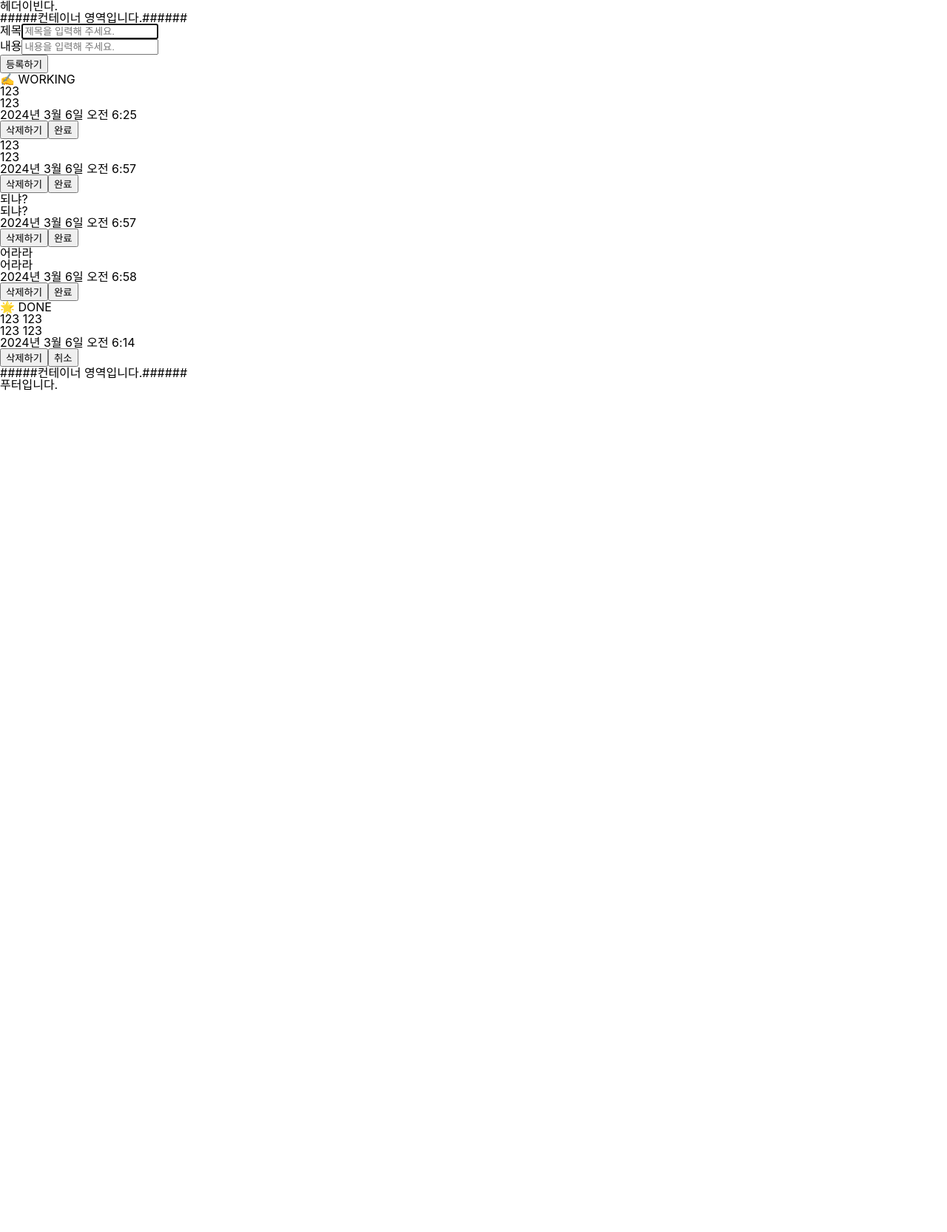
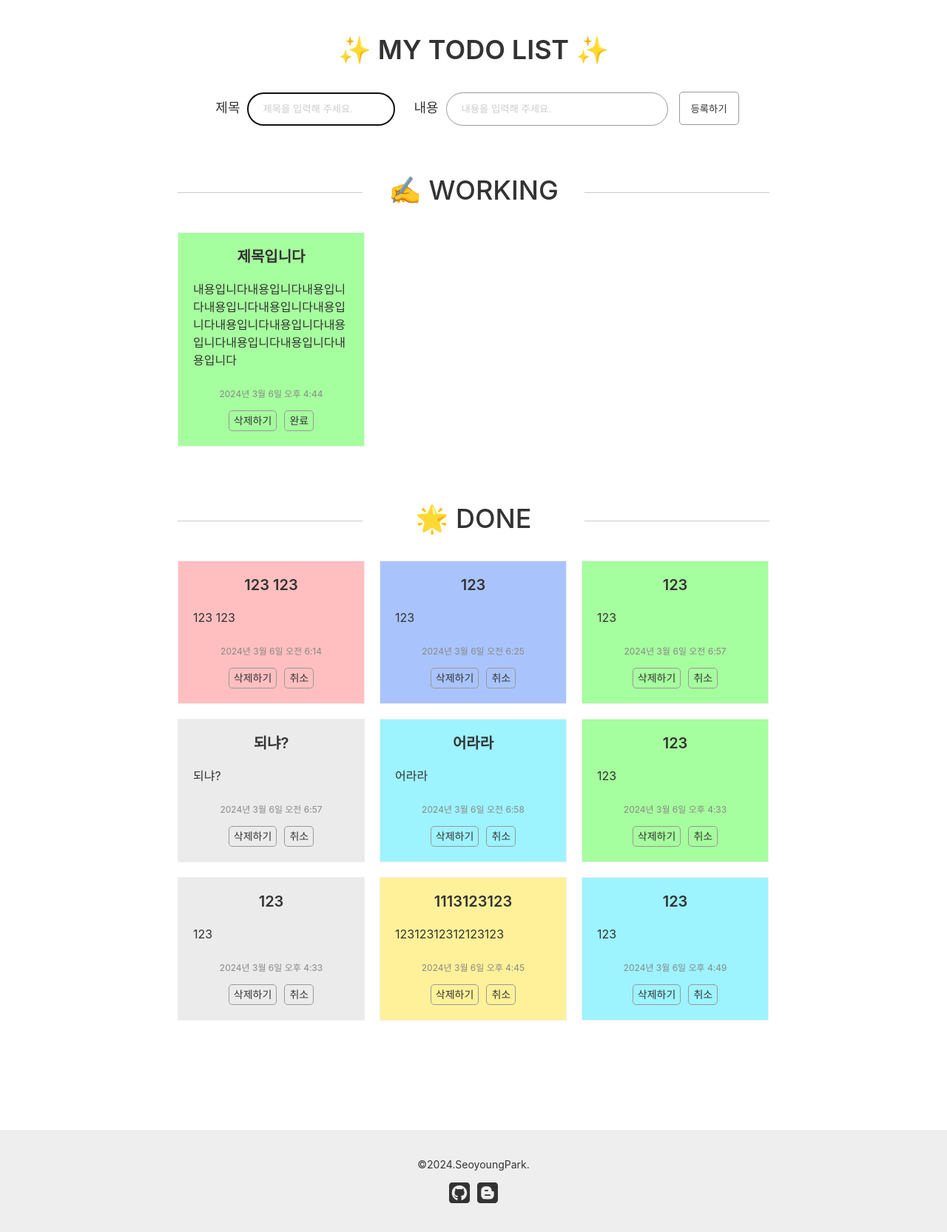
Before and after one commit to seokachu/TodoList-TS-Ver, a React (Vite) app: page / in a window 1280 px wide. Shown: the top 1666 px of the page at 74% size. Before the commit the page ends 800 px from the top, so only its background shows below. Built offline with nearby package versions, Linux system fonts and the light colour scheme; data requests are answered from the project's data file.

Commit message:
Feat: 랜덤컬러 적용

```diff
--- a/db.json
+++ b/db.json
@@ -12,28 +12,63 @@
       "title": "123",
       "content": "123",
       "createAt": "2024년 3월 6일 오전 6:25",
-      "isdone": false
+      "isdone": true
     },
     {
       "id": "7d757200-5987-416a-922d-c79dee50d0d7",
       "title": "123",
       "content": "123",
       "createAt": "2024년 3월 6일 오전 6:57",
-      "isdone": false
+      "isdone": true
     },
     {
       "id": "32916039-eb6e-4b83-aa74-3c08270baf6c",
       "title": "되냐?",
       "content": "되냐?",
       "createAt": "2024년 3월 6일 오전 6:57",
-      "isdone": false
+      "isdone": true
     },
     {
       "id": "772a3553-8231-49ce-ad73-fc393aa6d3c4",
       "title": "어라라",
       "content": "어라라",
       "createAt": "2024년 3월 6일 오전 6:58",
+      "isdone": true
+    },
+    {
+      "id": "aa73c927-1189-4cb3-bea7-965a298d6589",
+      "title": "123",
+      "content": "123",
+      "createAt": "2024년 3월 6일 오후 4:33",
+      "isdone": true
+    },
+    {
+      "id": "68ac4e6f-3de1-45df-b5fb-32414a960f8a",
+      "title": "123",
+      "content": "123",
+      "createAt": "2024년 3월 6일 오후 4:33",
+      "isdone": true
+    },
+    {
+      "id": "0823e323-1e88-4b35-8a69-5e3e4f4105b3",
+      "title": "제목입니다",
+      "content": "내용입니다내용입니다내용입니다내용입니다내용입니다내용입니다내용입니다내용입니다내용입니다내용입니다내용입니다내용입니다",
+      "createAt": "2024년 3월 6일 오후 4:44",
       "isdone": false
+    },
+    {
+      "id": "bc4be03b-ef24-433d-b736-2f985ccfcee2",
+      "title": "1113123123",
+      "content": "12312312312123123",
+      "createAt": "2024년 3월 6일 오후 4:45",
+      "isdone": true
+    },
+    {
+      "id": "f9b8d6be-ae43-42fc-8026-4b70ef9bd801",
+      "title": "123",
+      "content": "123",
+      "createAt": "2024년 3월 6일 오후 4:49",
+      "isdone": true
     }
   ]
 }
--- a/package.json
+++ b/package.json
@@ -11,6 +11,11 @@
     "serve": "json-server db.json --port 4000"
   },
   "dependencies": {
+    "@fortawesome/fontawesome-svg-core": "^6.5.1",
+    "@fortawesome/free-brands-svg-icons": "^6.5.1",
+    "@fortawesome/free-regular-svg-icons": "^6.5.1",
+    "@fortawesome/free-solid-svg-icons": "^6.5.1",
+    "@fortawesome/react-fontawesome": "^0.2.0",
     "@reduxjs/toolkit": "^2.2.1",
     "@tanstack/react-query": "^5.25.0",
     "axios": "^1.6.7",
--- a/src/components/common/Footer.tsx
+++ b/src/components/common/Footer.tsx
@@ -1,7 +1,35 @@
-import React from 'react';
+import * as S from '../../styles/common';
+import { FontAwesomeIcon } from '@fortawesome/react-fontawesome';
+import { faSquareGithub, faBlogger } from '@fortawesome/free-brands-svg-icons';
 
 const Footer = () => {
-  return <div>푸터입니다.</div>;
+  return (
+    <S.Footer>
+      <S.Address>
+        <p>&copy;2024&#46;SeoyoungPark.</p>
+        <S.FooterLink>
+          <p>
+            <a
+              href="https://github.com/seokachu/TodoList-TS-Ver"
+              target="_blank"
+              rel="noreferrer"
+            >
+              <FontAwesomeIcon icon={faSquareGithub} />
+            </a>
+          </p>
+          <p>
+            <a
+              href="https://seokachu.tistory.com/"
+              target="_blank"
+              rel="noreferrer"
+            >
+              <FontAwesomeIcon icon={faBlogger} />
+            </a>
+          </p>
+        </S.FooterLink>
+      </S.Address>
+    </S.Footer>
+  );
 };
 
 export default Footer;
--- a/src/components/common/Header.tsx
+++ b/src/components/common/Header.tsx
@@ -1,7 +1,13 @@
-import React from 'react';
+import * as S from '../../styles/common';
 
 const header = () => {
-  return <div>헤더이빈다.</div>;
+  return (
+    <S.Header>
+      <h1>
+        <a href="/">✨ MY TODO LIST ✨</a>
+      </h1>
+    </S.Header>
+  );
 };
 
 export default header;
--- a/src/components/todos/TodoContainer.tsx
+++ b/src/components/todos/TodoContainer.tsx
@@ -1,14 +1,13 @@
 import TodoForm from './TodoForm';
 import TodoList from './TodoList';
+import * as S from '../../styles/common';
 
 const TodoContainer = () => {
   return (
-    <div>
-      <p>#####컨테이너 영역입니다.######</p>
+    <S.Main>
       <TodoForm />
       <TodoList />
-      <p>#####컨테이너 영역입니다.######</p>
-    </div>
+    </S.Main>
   );
 };
 
--- a/src/components/todos/TodoForm.tsx
+++ b/src/components/todos/TodoForm.tsx
@@ -5,6 +5,7 @@ import { createTodos } from '../../api/todos';
 import { toast } from 'react-toastify';
 import { getFormattedDate } from '../../util/date';
 import { IInputForm } from '../../hooks/interface';
+import * as S from '../../styles/style';
 
 const TodoForm = () => {
   const queryClient = useQueryClient();
@@ -30,7 +31,7 @@ const TodoForm = () => {
   //게시글 작성하기
   const onSubmitHandler = (e: FormEvent<HTMLFormElement>) => {
     e.preventDefault();
-    const date = new Date();
+    const date = new Date().toString();
     if (validation()) {
       const newTodos = {
         id: crypto.randomUUID(),
@@ -59,8 +60,7 @@ const TodoForm = () => {
   };
 
   return (
-    <form onSubmit={onSubmitHandler}>
-      <div>
+    <S.Form onSubmit={onSubmitHandler}>
       <p>
         <label htmlFor="title">제목</label>
         <input
@@ -85,8 +85,7 @@ const TodoForm = () => {
         />
       </p>
       <button>등록하기</button>
-      </div>
-    </form>
+    </S.Form>
   );
 };
 
--- a/src/components/todos/TodoItems.tsx
+++ b/src/components/todos/TodoItems.tsx
@@ -3,6 +3,8 @@ import { IInputForm } from '../../hooks/interface';
 import { useMutation, useQueryClient } from '@tanstack/react-query';
 import { deleteTodos, updateTodos } from '../../api/todos';
 import { toast } from 'react-toastify';
+import { randomCardColor } from '../../util/color';
+import * as S from '../../styles/style';
 
 interface Props {
   item: IInputForm;
@@ -51,14 +53,16 @@ const TodoItems: React.FC<Props> = ({ item }) => {
   };
 
   return (
-    <li>
+    <li style={{ backgroundColor: randomCardColor() }}>
       <h3>{item.title}</h3>
       <p>{item.content}</p>
-      <p>{item.createAt}</p>
-      <button onClick={onDeleteHander}>삭제하기</button>
-      <button onClick={onClickHandleToggle}>
-        {item.isdone ? '취소' : '완료'}
-      </button>
+      <S.Date>{item.createAt}</S.Date>
+      <S.ButtonWrapper>
+        <button onClick={onDeleteHander}>삭제하기</button>
+        <button onClick={onClickHandleToggle}>
+          {item.isdone ? '취소' : '완료'}
+        </button>
+      </S.ButtonWrapper>
     </li>
   );
 };
--- a/src/components/todos/TodoList.tsx
+++ b/src/components/todos/TodoList.tsx
@@ -2,6 +2,7 @@ import { useQuery } from '@tanstack/react-query';
 import { getTodos } from '../../api/todos';
 import TodoItems from './TodoItems';
 import { IInputForm } from '../../hooks/interface';
+import * as S from '../../styles/style';
 
 const TodoList = () => {
   //react-query getTodos 내용 불러오기
@@ -28,12 +29,12 @@ const TodoList = () => {
 
   const renderTodoItems = (queryData: IInputForm[], title: string) => (
     <section>
-      <h2>{title}</h2>
-      <ul>
+      <S.H2>{title}</S.H2>
+      <S.TodoList>
         {queryData.map((item: IInputForm) => (
           <TodoItems key={item.id} item={item} />
         ))}
-      </ul>
+      </S.TodoList>
     </section>
   );
 
--- a/src/styles/GlobalStyle.ts
+++ b/src/styles/GlobalStyle.ts
@@ -47,6 +47,8 @@ const GlobalStyle = createGlobalStyle`
 
     * {
         box-sizing: border-box;
+        color: #333;
+        line-height: 24px;
     }
 
     body {
@@ -59,6 +61,9 @@ const GlobalStyle = createGlobalStyle`
     }
 
     button{
+        border: 1px solid #999;
+        background-color: transparent;
+        border-radius: 5px;
         cursor: pointer;
     }
 
@@ -66,6 +71,33 @@ const GlobalStyle = createGlobalStyle`
         resize: none;
     }
 
+    input[type="text"] {
+        width: 200px;
+        height: 45px;
+        border-radius: 50px;
+        border: 1px solid #999;
+        text-align: left;
+        padding: 0 20px;
+        box-sizing:border-box;
+    }
+
+    input[type="text"]::placeholder {
+        color: #ccc;
+        line-height:24px;
+    }
+
+    h1,
+    h2 {
+        font-size: 36px;
+        line-height: 54px;
+        font-weight: 500;
+    }
+
+    a{
+        text-decoration: none;
+    }
+
+
 
 `;
 
--- a/src/styles/common.ts
+++ b/src/styles/common.ts
@@ -0,0 +1,51 @@
+import styled from 'styled-components';
+
+/*--------  LAYOUT ---------*/
+export const Main = styled.main`
+  text-align: center;
+  text-transform: uppercase;
+  margin: 0 auto;
+  min-height: 100vh;
+  padding: 0 0 108px;
+  max-width: 1200px;
+  min-width: 800px;
+`;
+
+/*-------- HEADER ---------*/
+export const Header = styled.header`
+  padding: 40px 0 30px;
+  min-width: 800px;
+  max-width: 1200px;
+  margin: 0 auto;
+  & h1 {
+    text-align: center;
+    font-weight: 600;
+  }
+`;
+
+/*-------- FOOTER ---------*/
+export const Footer = styled.footer`
+  background-color: #eee;
+  padding: 40px 0;
+`;
+
+export const Address = styled.address`
+  min-width: 800px;
+  max-width: 1200px;
+  margin: 0 auto;
+  & > p {
+    margin-bottom: 15px;
+    text-align: center;
+    font-size: 14px;
+  }
+`;
+
+export const FooterLink = styled.div`
+  display: flex;
+  gap: 10px;
+  justify-content: center;
+  align-items: center;
+  & > p > a > * {
+    font-size: 32px;
+  }
+`;
--- a/src/styles/style.ts
+++ b/src/styles/style.ts
@@ -0,0 +1,95 @@
+import styled from 'styled-components';
+
+/*-------- TodoForm ---------*/
+export const Form = styled.form`
+  display: flex;
+  justify-content: center;
+  gap: 15px;
+  align-items: baseline;
+  margin-bottom: 30px;
+  & > p > label {
+    margin: 0 10px;
+    font-size: 18px;
+  }
+  & > p:nth-of-type(2) input[type='text'] {
+    width: 300px;
+  }
+  > button {
+    padding: 0 15px;
+    height: 45px;
+    line-height: 45px;
+    &:hover {
+      background-color: #eee;
+    }
+  }
+`;
+
+/*-------- TodoList ---------*/
+export const H2 = styled.h2`
+  position: relative;
+  padding: 30px 0;
+  width: 800px;
+  margin: 0 auto;
+  &::before {
+    left: 0;
+    background-color: #ccc;
+    content: '';
+    height: 1px;
+    position: absolute;
+    top: 53%;
+    width: 250px;
+  }
+  &::after {
+    right: 0;
+    background-color: #ccc;
+    content: '';
+    height: 1px;
+    position: absolute;
+    top: 53%;
+    width: 250px;
+  }
+`;
+
+export const TodoList = styled.ul`
+  display: flex;
+  gap: 20px;
+  flex-wrap: wrap;
+  max-width: 800px;
+  margin: 0 auto;
+  align-items: baseline;
+  overflow: hidden;
+  padding: 0 0 40px;
+  & > li {
+    padding: 20px;
+    box-sizing: border-box;
+    width: 253px;
+    border: 1px solid #eee;
+  }
+  & > li > h3 {
+    font-weight: 600;
+    font-size: 20px;
+  }
+  & > li > p {
+    margin: 20px 0;
+    word-break: break-all;
+    text-align: left;
+  }
+`;
+
+export const Date = styled.time`
+  font-size: 12px;
+  color: #888;
+`;
+
+export const ButtonWrapper = styled.div`
+  display: flex;
+  justify-content: center;
+  gap: 10px;
+  margin-top: 10px;
+  & > button {
+    font-size: 14px;
+  }
+  & > button:hover {
+    background-color: #fff;
+  }
+`;
--- a/src/util/color.ts
+++ b/src/util/color.ts
@@ -0,0 +1,6 @@
+const COLOR = ['ebebeb', 'a9c4fc', '9df3fe', 'fff199', 'ffbfc0', 'a6ff9e'];
+
+export const randomCardColor = (): string => {
+  const random = Math.floor(Math.random() * COLOR.length);
+  return `#${COLOR[random]}`;
+};
```
Also changed, not shown: 1 other file (tests, documents, lock files or other folders). Lines whose indentation alone changed are shown as unchanged.
